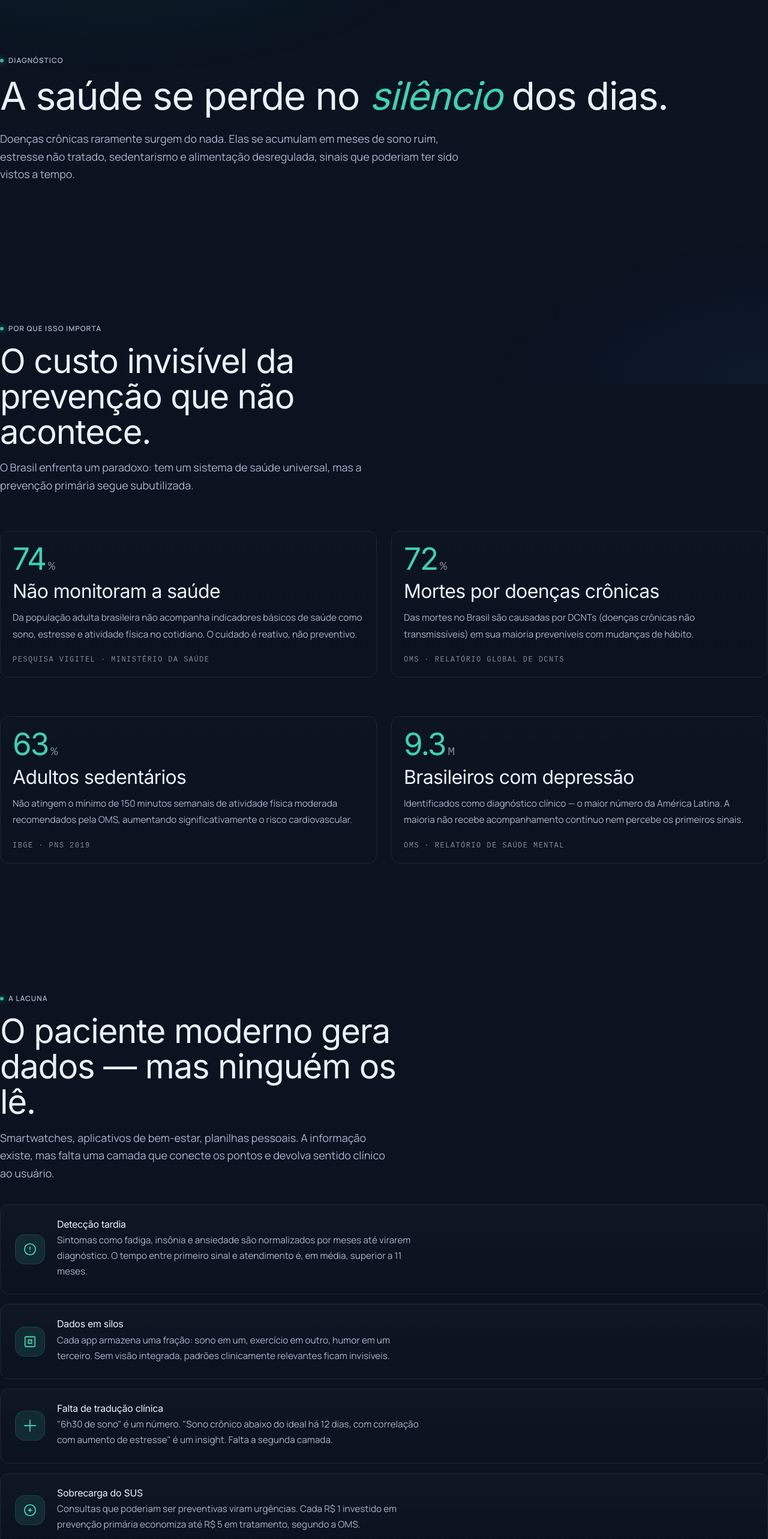
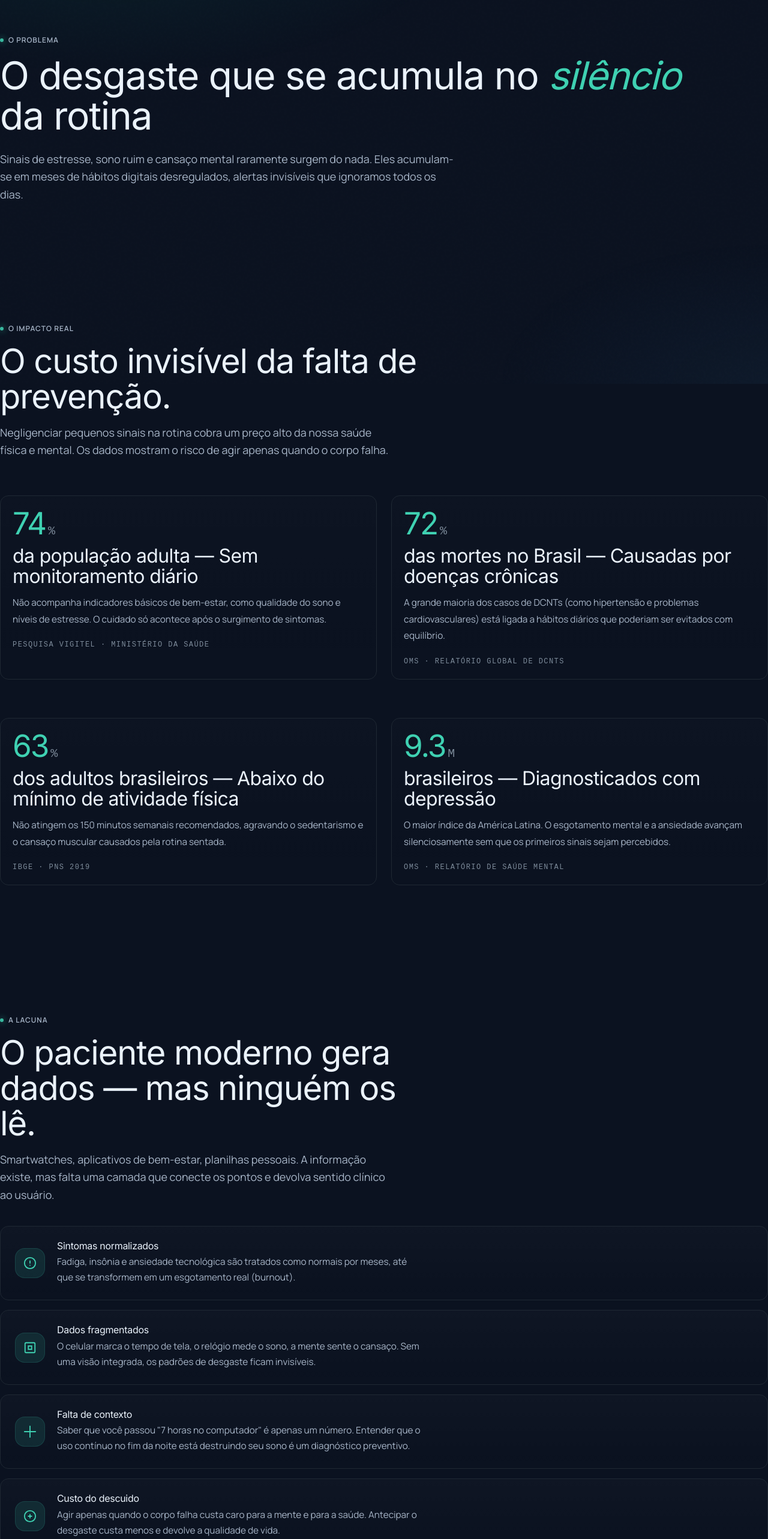
Before and after one commit to lucmurtaa/THM_WellBe_In, a React (Vite) app: page /problema in a window 1280 px wide. Shown: the part 160-2726 px from the top of the page at 60% size. Built offline with nearby package versions, Linux system fonts and the light colour scheme.

Commit message:
refaz UX writing

```diff
--- a/src/Components/Footer.jsx
+++ b/src/Components/Footer.jsx
@@ -23,7 +23,7 @@ const Footer = () => {
               <li><Link to="/">Home</Link></li>
               <li><Link to="/problema">Problema</Link></li>
               <li><Link to="/solucao">Solução</Link></li>
-              <li><Link to="/dashboard">Dashboard</Link></li>
+              <li><Link to="/dashboard">Painel</Link></li>
               <li><Link to="/sobre">Sobre</Link></li>
             </ul>
           </div>
--- a/src/Components/Header.jsx
+++ b/src/Components/Header.jsx
@@ -18,7 +18,7 @@ const Header = () => {
           <li><Link to="/home">Início</Link></li>
           <li><Link to="/problema">Problema</Link></li>
           <li><Link to="/solucao">Solução</Link></li>
-          <li><Link to="/dashboard">Dashboard</Link></li>
+          <li><Link to="/dashboard">Painel</Link></li>
           <li><Link to="/sobre">Sobre</Link></li>
           <li className="nav__cta"><Link to="/dashboard">Testar agora</Link></li>
         </ul>
--- a/src/Routes/Problema.jsx
+++ b/src/Routes/Problema.jsx
@@ -6,44 +6,44 @@ const Problema = () => {
     <div>
       <div>
         <section className="page-hero container">
-          <span className="eyebrow">Diagnóstico</span>
-          <h1>A saúde se perde no <em className="italic">silêncio</em> dos dias.</h1>
-          <p>Doenças crônicas raramente surgem do nada. Elas se acumulam em meses de sono ruim, estresse não tratado, sedentarismo e alimentação desregulada, sinais que poderiam ter sido vistos a tempo.</p>
+          <span className="eyebrow">O problema</span>
+          <h1>O desgaste que se acumula no <em className="italic">silêncio</em> da rotina</h1>
+          <p>Sinais de estresse, sono ruim e cansaço mental raramente surgem do nada. Eles acumulam-se em meses de hábitos digitais desregulados, alertas invisíveis que ignoramos todos os dias.</p>
         </section>
 
         <section className="section container">
           <div className="section-header">
-            <span className="eyebrow">Por que isso importa</span>
-            <h2>O custo invisível da prevenção que não acontece.</h2>
-            <p>O Brasil enfrenta um paradoxo: tem um sistema de saúde universal, mas a prevenção primária segue subutilizada.</p>
+            <span className="eyebrow">O impacto real</span>
+            <h2>O custo invisível da falta de prevenção.</h2>
+            <p>Negligenciar pequenos sinais na rotina cobra um preço alto da nossa saúde física e mental. Os dados mostram o risco de agir apenas quando o corpo falha.</p>
           </div>
 
           <div className="ctx-grid">
             <div className="ctx-card">
               <div className="ctx-card__num">74<small>%</small></div>
-              <h3>Não monitoram a saúde</h3>
-              <p>Da população adulta brasileira não acompanha indicadores básicos de saúde como sono, estresse e atividade física no cotidiano. O cuidado é reativo, não preventivo.</p>
+              <h3>da população adulta — Sem monitoramento diário</h3>
+              <p>Não acompanha indicadores básicos de bem-estar, como qualidade do sono e níveis de estresse. O cuidado só acontece após o surgimento de sintomas.</p>
               <div className="ctx-card__src">Pesquisa Vigitel · Ministério da Saúde</div>
             </div>
 
             <div className="ctx-card">
               <div className="ctx-card__num">72<small>%</small></div>
-              <h3>Mortes por doenças crônicas</h3>
-              <p>Das mortes no Brasil são causadas por DCNTs (doenças crônicas não transmissíveis) em sua maioria preveníveis com mudanças de hábito.</p>
+              <h3>das mortes no Brasil — Causadas por doenças crônicas</h3>
+              <p>A grande maioria dos casos de DCNTs (como hipertensão e problemas cardiovasculares) está ligada a hábitos diários que poderiam ser evitados com equilíbrio.</p>
               <div className="ctx-card__src">OMS · Relatório global de DCNTs</div>
             </div>
 
             <div className="ctx-card">
               <div className="ctx-card__num">63<small>%</small></div>
-              <h3>Adultos sedentários</h3>
-              <p>Não atingem o mínimo de 150 minutos semanais de atividade física moderada recomendados pela OMS, aumentando significativamente o risco cardiovascular.</p>
+              <h3>dos adultos brasileiros — Abaixo do mínimo de atividade física</h3>
+              <p>Não atingem os 150 minutos semanais recomendados, agravando o sedentarismo e o cansaço muscular causados pela rotina sentada.</p>
               <div className="ctx-card__src">IBGE · PNS 2019</div>
             </div>
 
             <div className="ctx-card">
               <div className="ctx-card__num">9.3<small>M</small></div>
-              <h3>Brasileiros com depressão</h3>
-              <p>Identificados como diagnóstico clínico — o maior número da América Latina. A maioria não recebe acompanhamento contínuo nem percebe os primeiros sinais.</p>
+              <h3>brasileiros — Diagnosticados com depressão</h3>
+              <p>O maior índice da América Latina. O esgotamento mental e a ansiedade avançam silenciosamente sem que os primeiros sinais sejam percebidos.</p>
               <div className="ctx-card__src">OMS · Relatório de saúde mental</div>
             </div>
           </div>
@@ -62,8 +62,8 @@ const Problema = () => {
                 <svg width="22" height="22" viewBox="0 0 24 24" fill="none" stroke="currentColor" strokeWidth="2" strokeLinecap="round"><circle cx="12" cy="12" r="10" /><path d="M12 8v4M12 16h.01" /></svg>
               </div>
               <div>
-                <h4>Detecção tardia</h4>
-                <p>Sintomas como fadiga, insônia e ansiedade são normalizados por meses até virarem diagnóstico. O tempo entre primeiro sinal e atendimento é, em média, superior a 11 meses.</p>
+                <h4>Sintomas normalizados</h4>
+                <p>Fadiga, insônia e ansiedade tecnológica são tratados como normais por meses, até que se transformem em um esgotamento real (burnout).</p>
               </div>
             </li>
             <li className="impact-item">
@@ -71,8 +71,8 @@ const Problema = () => {
                 <svg width="22" height="22" viewBox="0 0 24 24" fill="none" stroke="currentColor" strokeWidth="2" strokeLinecap="round"><rect x="3" y="3" width="18" height="18" rx="2" /><path d="M9 9h6v6H9z" /></svg>
               </div>
               <div>
-                <h4>Dados em silos</h4>
-                <p>Cada app armazena uma fração: sono em um, exercício em outro, humor em um terceiro. Sem visão integrada, padrões clinicamente relevantes ficam invisíveis.</p>
+                <h4>Dados fragmentados</h4>
+                <p>O celular marca o tempo de tela, o relógio mede o sono, a mente sente o cansaço. Sem uma visão integrada, os padrões de desgaste ficam invisíveis.</p>
               </div>
             </li>
             <li className="impact-item">
@@ -80,8 +80,8 @@ const Problema = () => {
                 <svg width="22" height="22" viewBox="0 0 24 24" fill="none" stroke="currentColor" strokeWidth="2" strokeLinecap="round"><path d="M12 2v20M2 12h20" /></svg>
               </div>
               <div>
-                <h4>Falta de tradução clínica</h4>
-                <p>"6h30 de sono" é um número. "Sono crônico abaixo do ideal há 12 dias, com correlação com aumento de estresse" é um insight. Falta a segunda camada.</p>
+                <h4>Falta de contexto</h4>
+                <p>Saber que você passou "7 horas no computador" é apenas um número. Entender que o uso contínuo no fim da noite está destruindo seu sono é um diagnóstico preventivo.</p>
               </div>
             </li>
             <li className="impact-item">
@@ -89,8 +89,8 @@ const Problema = () => {
                 <svg width="22" height="22" viewBox="0 0 24 24" fill="none" stroke="currentColor" strokeWidth="2" strokeLinecap="round"><path d="M9 12h6M12 9v6" /><circle cx="12" cy="12" r="10" /></svg>
               </div>
               <div>
-                <h4>Sobrecarga do SUS</h4>
-                <p>Consultas que poderiam ser preventivas viram urgências. Cada R$ 1 investido em prevenção primária economiza até R$ 5 em tratamento, segundo a OMS.</p>
+                <h4>Custo do descuido</h4>
+                <p>Agir apenas quando o corpo falha custa caro para a mente e para a saúde. Antecipar o desgaste custa menos e devolve a qualidade de vida.</p>
               </div>
             </li>
           </ul>
@@ -98,7 +98,7 @@ const Problema = () => {
 
         <section className="section container">
           <div className="section-header" style={{textAlign: 'center', margin: '0 auto'}}>
-            <h2>Esse é o problema. <em className="italic">Veja a solução.</em></h2>
+            <h2>Entenda o padrão.<em className="italic"> Mude o hábito.</em></h2>
           </div>
           <div style={{textAlign: 'center', marginTop: '2rem'}}>
             <Link to="/solucao" className="btn btn--primary">
--- a/src/content.js
+++ b/src/content.js
@@ -83,29 +83,29 @@ export const problemImpacts = [
 export const solutionPillars = [
   {
     num: 'PILAR 01',
-    title: 'Coleta de dados',
-    body: 'Formulário diário curto, com sliders e toggles, sobre rotina digital, sono, pausas, estado mental e dados complementares. Menos de um minuto para preencher.',
+    title: 'Percepção Diária',
+    body: 'Formulário rápido com seletores objetivos sobre tempo de tela, qualidade do sono, pausas e cansaço mental. Menos de um minuto.',
     list: ['Horas de tela e uso antes de dormir', 'Pausas analógicas × digitais', 'Horas e qualidade do sono', 'Sobrecarga mental', 'Disposição, atividade física e desconforto']
   },
   {
     num: 'PILAR 02',
-    title: 'Score de Equilíbrio',
-    body: 'Um motor de pontuação interpreta seis dimensões do dia digital e retorna um score de 0 a 100, onde valores maiores significam melhor equilíbrio.',
+    title: 'Índice de Equilíbrio',
+    body: 'Análise que interpreta seis dimensões do seu dia digital, gerando um indicador de estabilidade de 0 a 100.',
     list: ['Tela, sono e pausas', 'Telas antes de dormir', 'Sobrecarga mental', 'Classificação por faixas', 'Desgaste digital = 100 − equilíbrio']
   },
   {
     num: 'PILAR 03',
-    title: 'Análise comportamental',
-    body: 'Depois de 7 dias, o sistema cruza os próprios registros do usuário para encontrar sinais persistentes e relações entre hábitos digitais e bem-estar.',
+    title: 'Análise de Padrões',
+    body: 'Após 7 dias, o sistema cruza seus históricos para identificar sinais persistentes de desgaste e fadiga acumulada.',
     list: ['Tela × desconforto físico', 'Tela antes de dormir × qualidade do sono', 'Sono × disposição', 'Pausas analógicas × sobrecarga', 'Tendência de sobrecarga semanal']
   }
 ];
 
 export const solutionFlow = [
-  { num: '01', icon: '✎', title: 'Preencher', body: 'O usuário registra sua rotina digital em menos de um minuto.' },
-  { num: '02', icon: '∑', title: 'Pontuar', body: 'As respostas passam pelo score de equilíbrio e por faixas semânticas.' },
-  { num: '03', icon: '⇄', title: 'Cruzar', body: 'Os dados do histórico são comparados para revelar padrões de desgaste.' },
-  { num: '04', icon: '↗', title: 'Agir', body: 'O painel devolve recomendações claras e sugeridas para os próximos dias.' }
+  { num: '01', icon: '✎', title: 'Preencher', body: 'Você relata sua rotina digital em menos de um minuto.' },
+  { num: '02', icon: '∑', title: 'Pontuar', body: 'O sistema calcula seu índice de equilíbrio do dia.' },
+  { num: '03', icon: '⇄', title: 'Cruzar', body: 'O histórico é comparado para revelar padrões invisíveis.' },
+  { num: '04', icon: '↗', title: 'Agir', body: 'Seu painel sugere pequenos ajustes preventivos para a rotina.' }
 ];
 
 export const solutionBands = [
```
Also changed, not shown: src/Routes/Home.jsx (+11 -12 lines), src/Routes/Solucao.jsx (+5 -13 lines).
